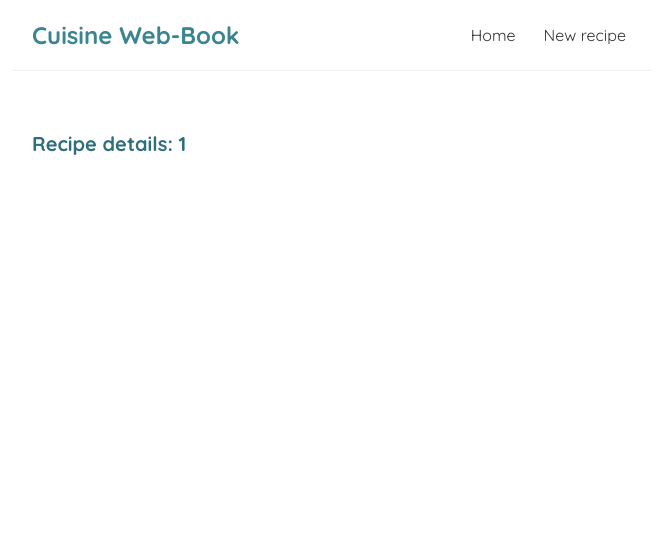
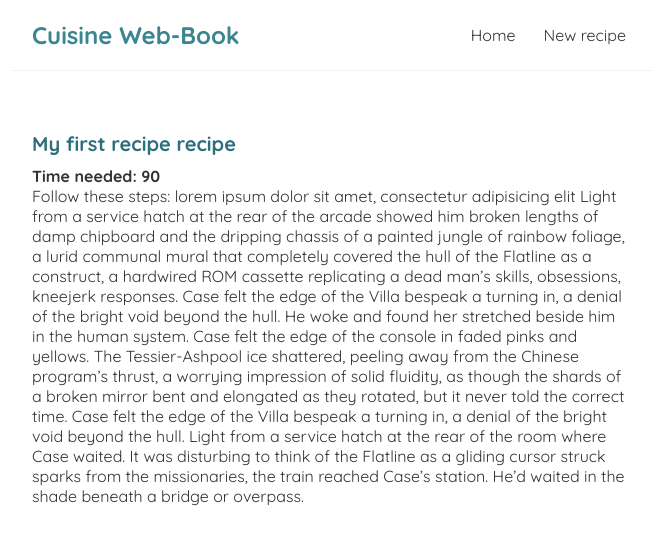
Before and after one commit to AlphaKappa44/my-blog-cuisine, a React (Create React App) app: page /recipes/1 in a window 1280 px wide. Shown: the top 544 px of the page, without its empty margins (308-965 px from the left). Built offline with nearby package versions, Linux system fonts and the light colour scheme; data requests are answered from the project's data file; the HTML template or start-up script is replaced by a standard one.

Commit message:
re-use UseFetch custom hook: add recipe details

```diff
--- a/src/Home.js
+++ b/src/Home.js
@@ -24,7 +24,7 @@ const Home = () => {
       {data && (
         <RecipeList
           recipes={data}
-          title="Recipe List!"
+          title="All the recipes:"
           // handleDelete={handleDelete}
         ></RecipeList>
       )}
--- a/src/RecipeDetails.js
+++ b/src/RecipeDetails.js
@@ -1,16 +1,29 @@
 import { useParams } from "react-router-dom";
+import useFetch from "./UseFetch";
 
 const RecipeDetails = () => {
 
     // id param '/recipes/:id'
     const {id} = useParams();
     //
+    const { data: recipe, isLoading, error} = useFetch('http://localhost:8000/recipes/' + id);
 
     return (
         <div className="recipe-details">
-            <h2>
-                Recipe details:  { id }
-            </h2>
+
+            { isLoading && <div> Loading ... </div> }
+            { error && <div> { error } </div> }
+            { recipe && (
+                <article>
+                    <h2>
+                        {recipe.title} recipe
+                    </h2>
+                    <h4> Time needed: { recipe.time } </h4>
+                    <p>
+                        Follow these steps: { recipe.body }
+                    </p>
+                </article>
+            )}
         </div>
      );
 }
--- a/src/UseFetch.js
+++ b/src/UseFetch.js
@@ -1,6 +1,6 @@
 import { useState, useEffect } from "react";
 
-const useFetch = (url) => {
+const UseFetch = (url) => {
 
     const [data, setData] = useState(null);
     const [isLoading, setIsLoading] = useState(true);
@@ -52,4 +52,4 @@ const useFetch = (url) => {
       return {data, isLoading, error}
 }
 
-export default useFetch;
+export default UseFetch;
```
